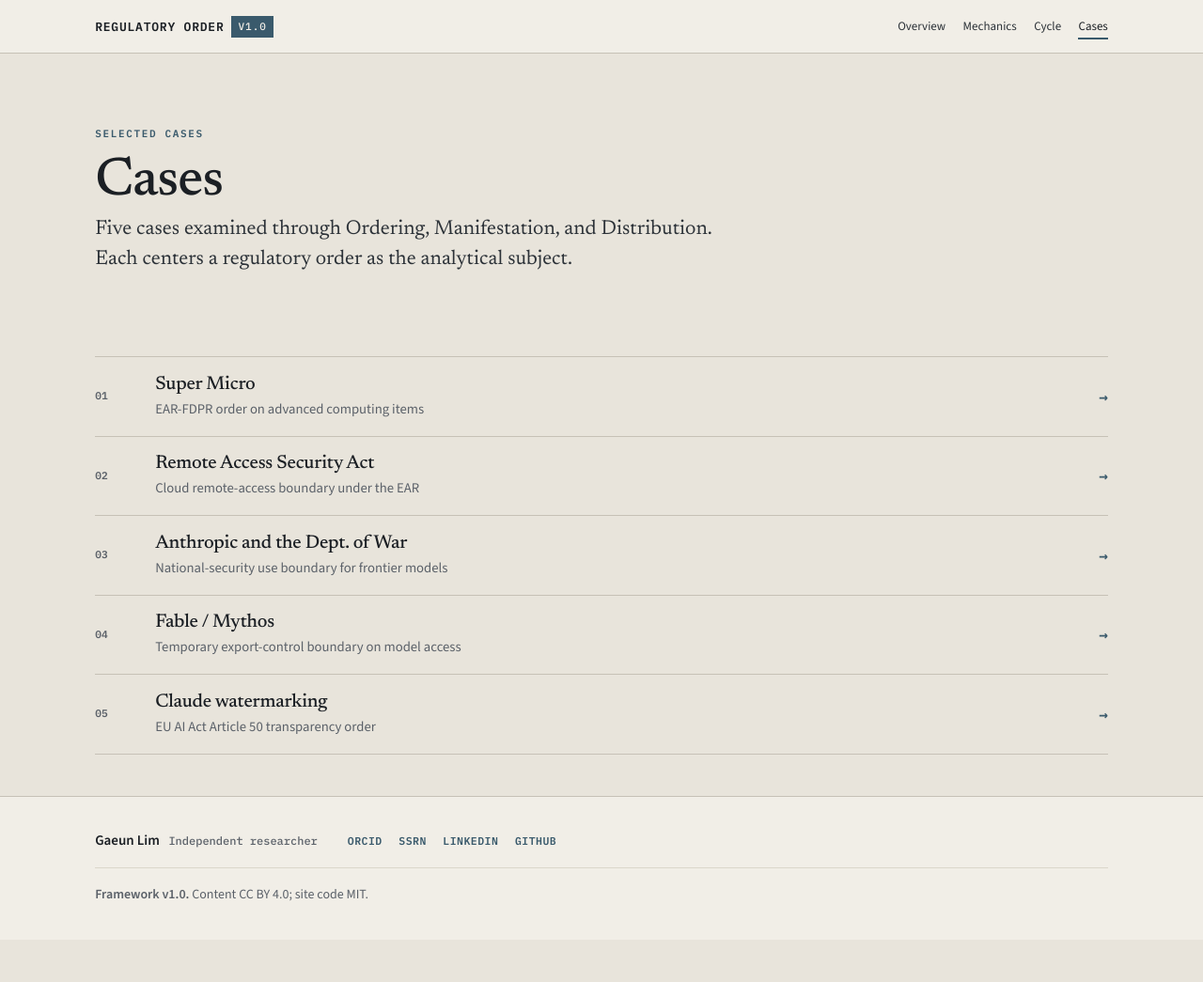
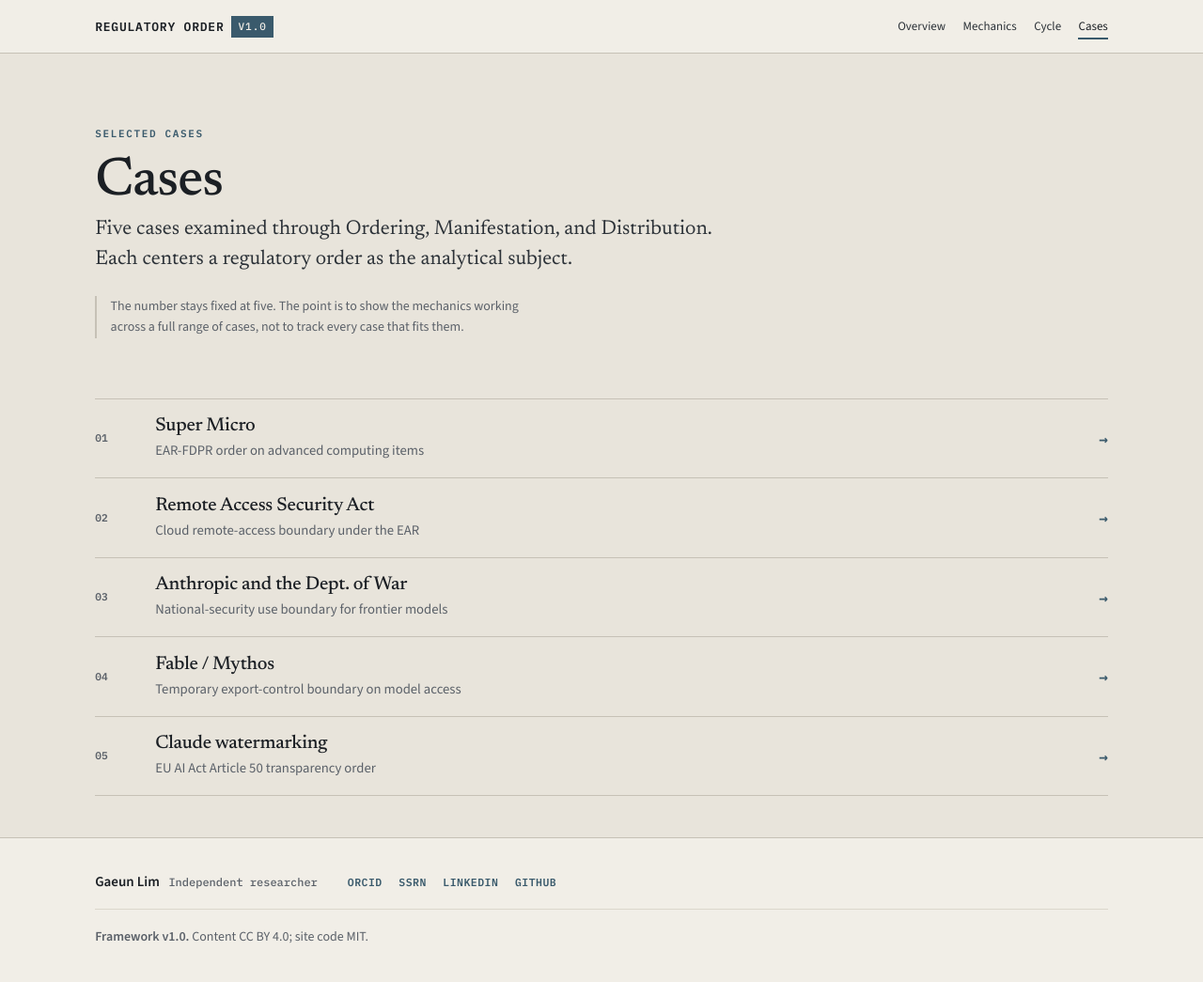
Before and after one commit to GaeunLim01/regulatory-order, a Jekyll site: the page built from cases/index.html, in a window 1280 px wide. Shown: the whole page at 94% size. Built offline with Jekyll 4.4.1, drawn with Linux system fonts in a browser that asks for light colours; before the commit the page ends 1000 px from its top, so only the background shows below that.

Commit message:
Add files via upload

```diff
--- a/cases/index.html
+++ b/cases/index.html
@@ -10,6 +10,7 @@
     <span class="eyebrow eyebrow--accent">Selected cases</span>
     <h1>Cases</h1>
     <p class="standfirst">Five cases examined through Ordering, Manifestation, and Distribution. Each centers a regulatory order as the analytical subject.</p>
+    <p class="note">The number stays fixed at five. The point is to show the mechanics working across a full range of cases, not to track every case that fits them.</p>
   </div>
 </section>
 
```
